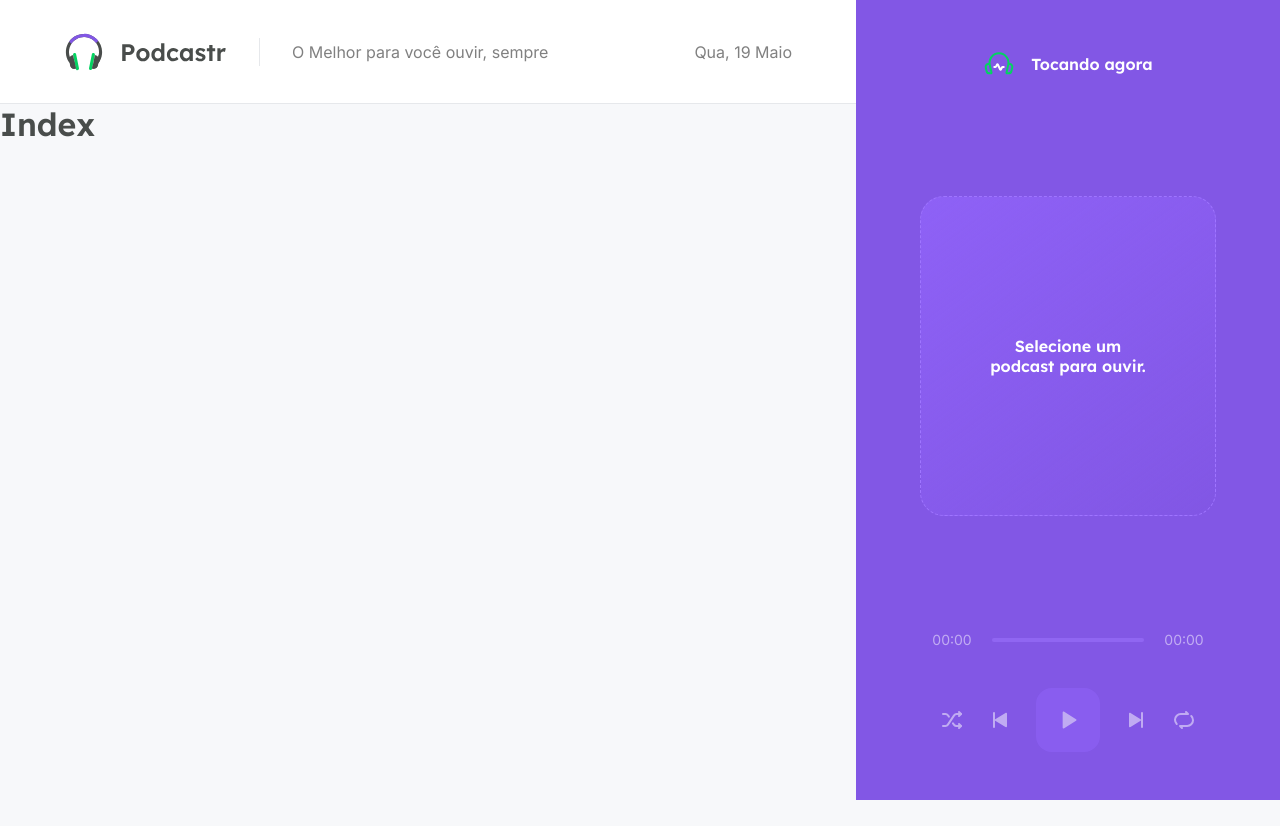
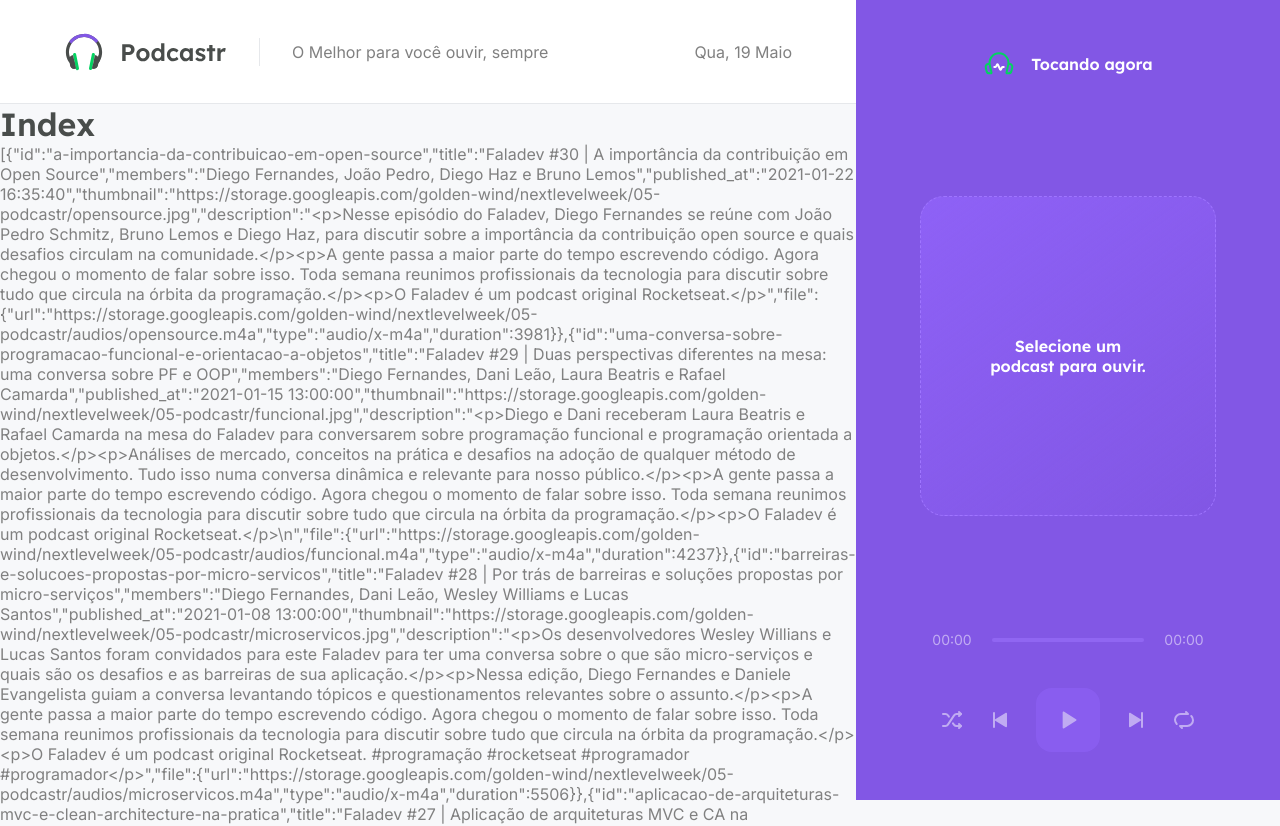
Before and after one commit to KelvynReis/Nlw-5-React, a Next.js app: page / in a window 1280 px wide. Shown: the top 826 px of the page. Before the commit the page ends 800 px from the top, so only its background shows below. Built offline with nearby package versions, Linux system fonts and the light colour scheme; data requests are answered from the project's data file.

Commit message:
executando build

```diff
--- a/src/pages/index.tsx
+++ b/src/pages/index.tsx
@@ -1,7 +1,23 @@
 
 
-export default function Home() {
+export default function Home(props) {
   return (
-    <h1>Index</h1>
+    <div>
+      <h1>Index</h1>
+      <p>{JSON.stringify(props.episodes)}</p>
+    </div>
+
   )
 }
+
+export async function getStaticProps(){
+  const response = await fetch('http://localhost:3333/episodes')
+  const data = await response.json()
+
+  return{
+    props:{
+      episodes: data,
+    },
+    revalidate: 60 * 60 * 8,
+  }
+}
```
